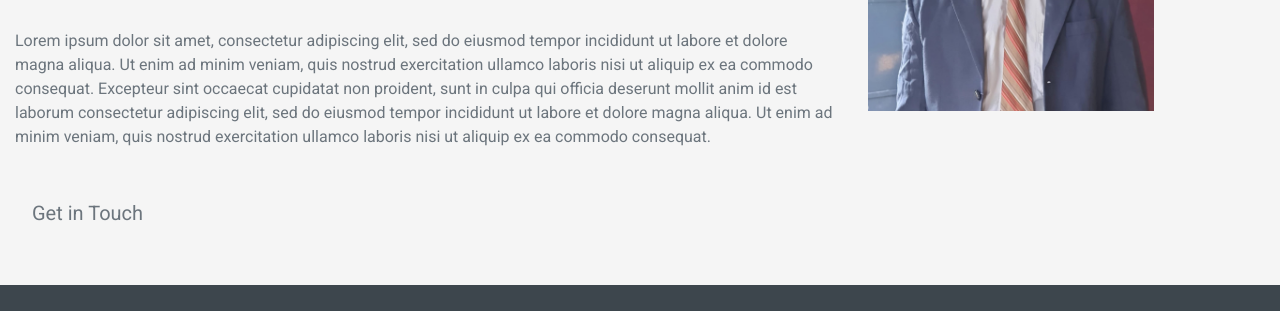
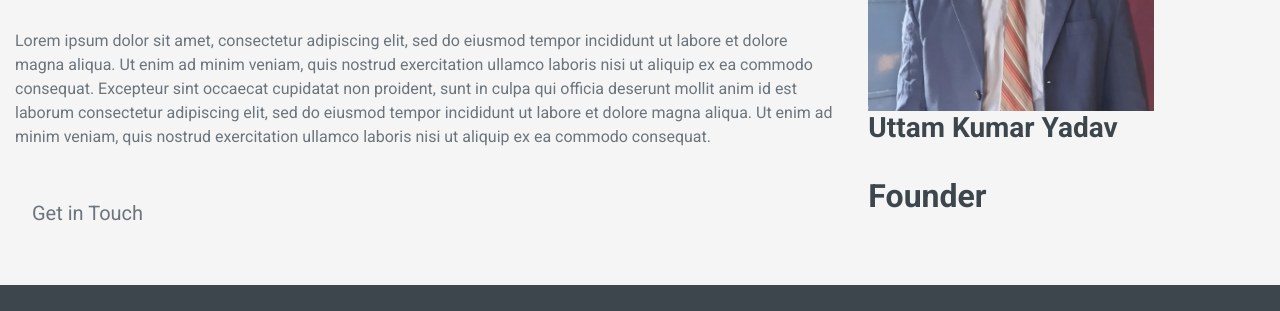
Before and after one commit to indexofmayank/ursenterprise, a plain HTML site: page index.html in a window 1280 px wide. Shown: the part 4638-4949 px from the top of the page. Drawn offline with nearby package versions, Linux system fonts and the light colour scheme.

Commit message:
founderNameAdded

```diff
--- a/index.html
+++ b/index.html
@@ -996,6 +996,9 @@
           <div class="col-sm-4">
             <span class="glyphicon glyphicon-signal logo">
                 <img src="founder.jpeg" height="300">
+
+                <h3>Uttam Kumar Yadav</h3><br>
+                <h2>Founder</h2>
             </span>
           </div>
         </div>
```
